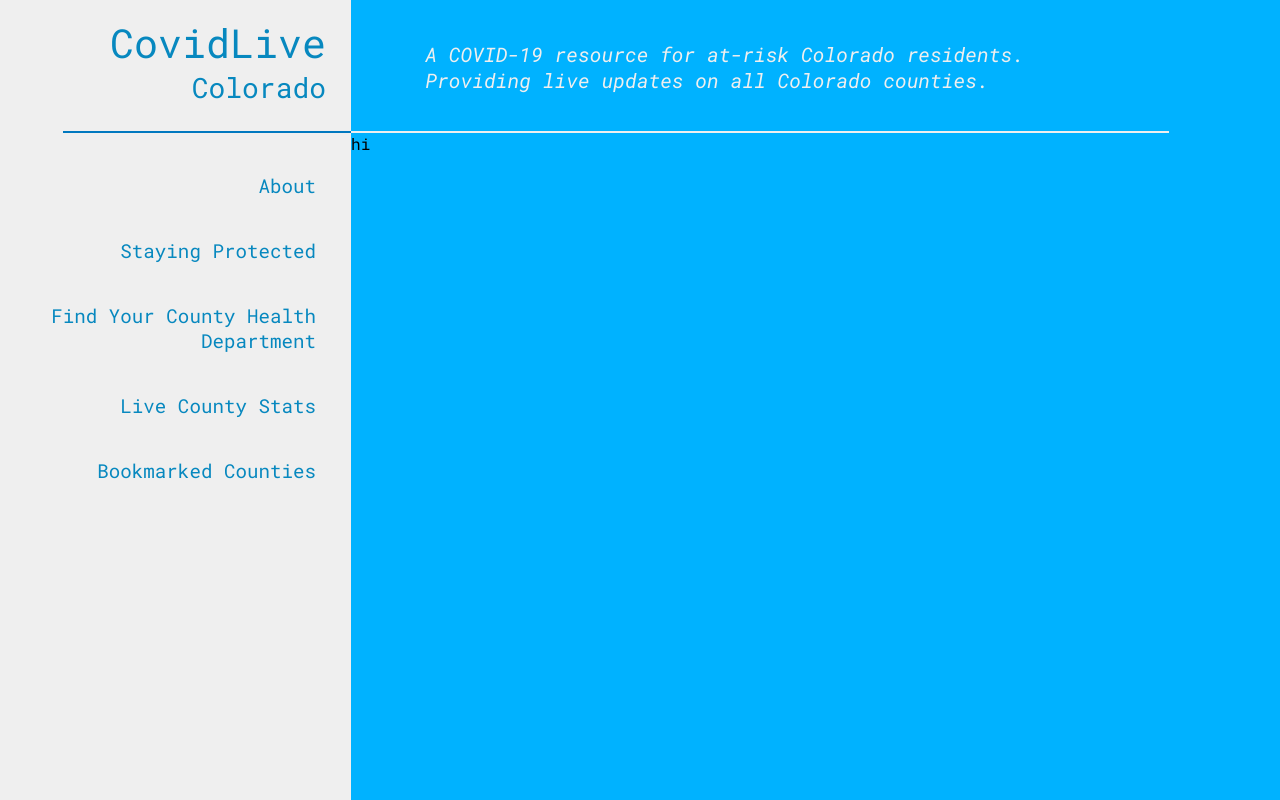
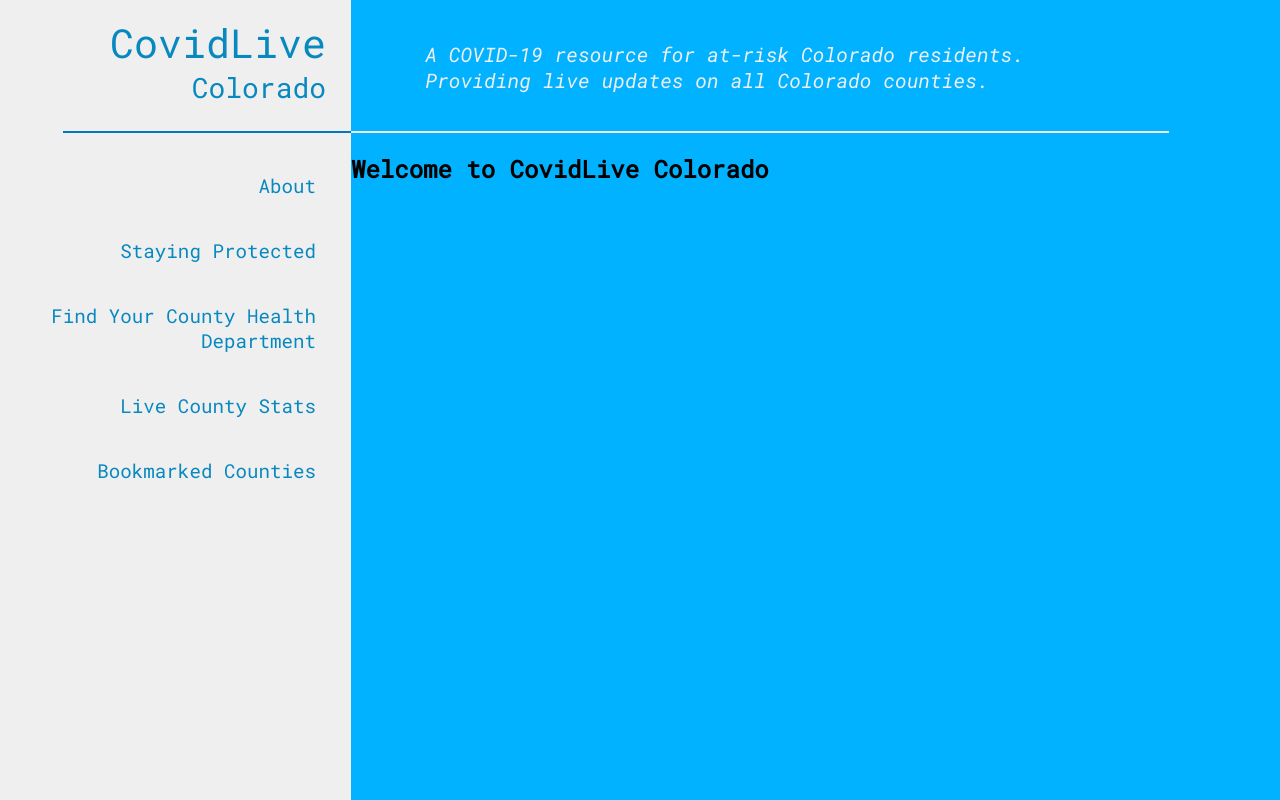
Before and after one commit to monstaro/COVID19Live-Colorado, a React (Create React App) app: page / in a window 1280 px wide. Built offline with nearby package versions, Linux system fonts and the light colour scheme.

Commit message:
Changes welcome text

```diff
--- a/src/components/Welcome/Welcome.js
+++ b/src/components/Welcome/Welcome.js
@@ -1,9 +1,11 @@
-// import React from 'react'
+import React from 'react'
 import './Welcome.css'
 
 const Welcome = () => {
     return (
-        'hi'
+        <div className="welcome-container">
+            <h2>Welcome to CovidLive Colorado</h2>
+        </div>
     )
 }
 
```
